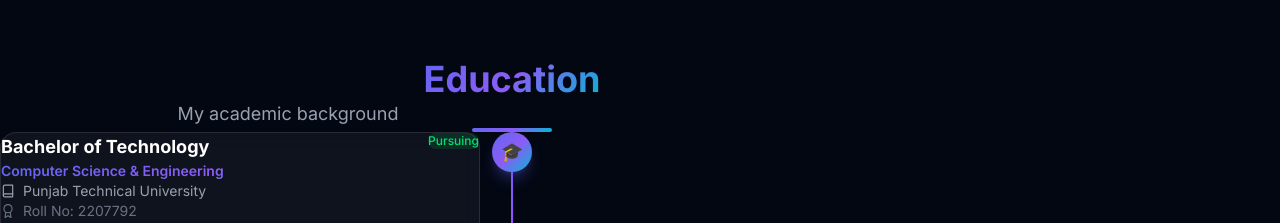
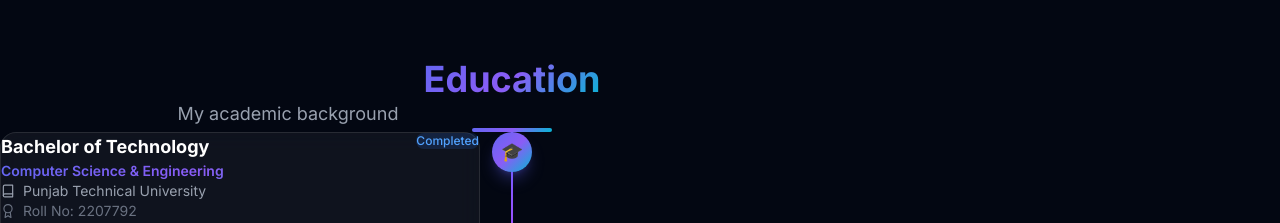
Before and after one commit to rajendrakumar23/My-Portfolio-Website, a React (Vite) app in the folder frontend/: page / in a window 1280 px wide. Shown: the part 2620-2843 px from the top of the page. Built offline with nearby package versions, Linux system fonts and the light colour scheme; no server answers.

Commit message:
Education changing

```diff
--- a/frontend/src/components/sections/Education.jsx
+++ b/frontend/src/components/sections/Education.jsx
@@ -10,7 +10,7 @@ const education = [
     institution: 'Punjab Technical University',
     rollNo: '2207792',
     period: '2022 – 2026',
-    status: 'Pursuing',
+    status: 'Completed',
     icon: '🎓',
     highlights: ['MERN Stack Development', 'Data Structures & Algorithms', 'Database Management', 'Software Engineering'],
   },
```
